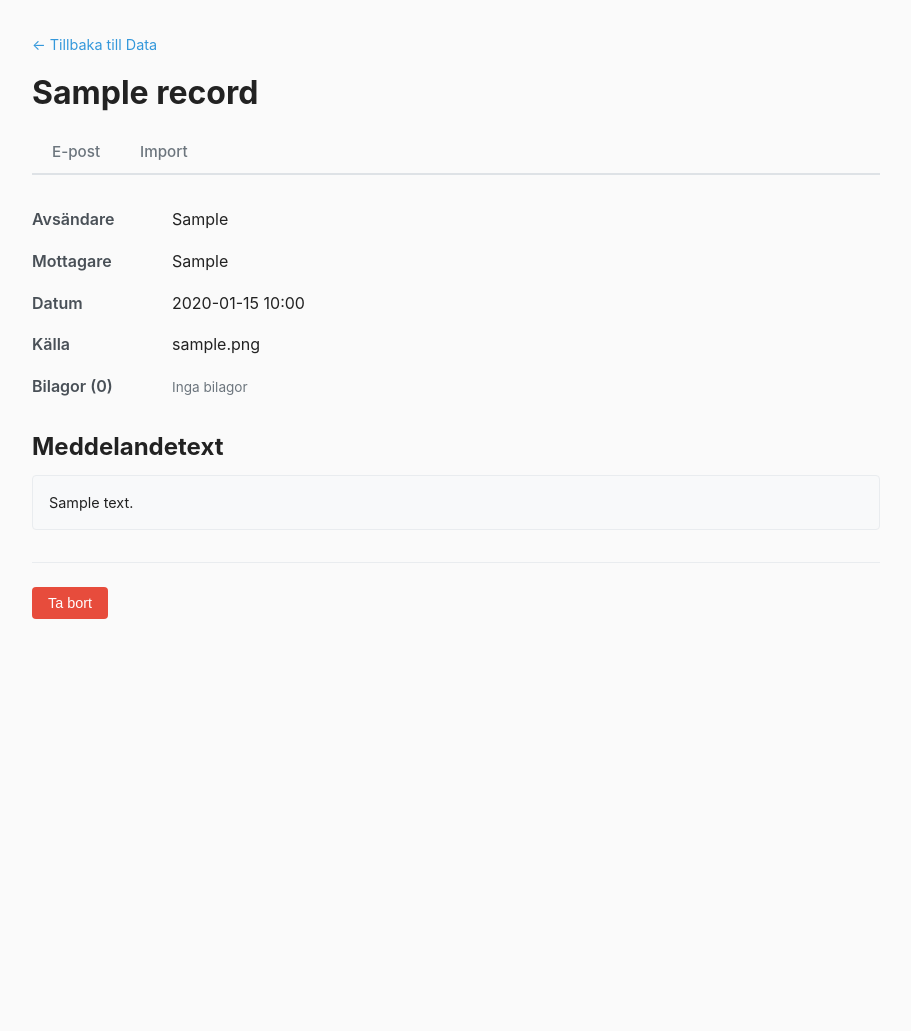
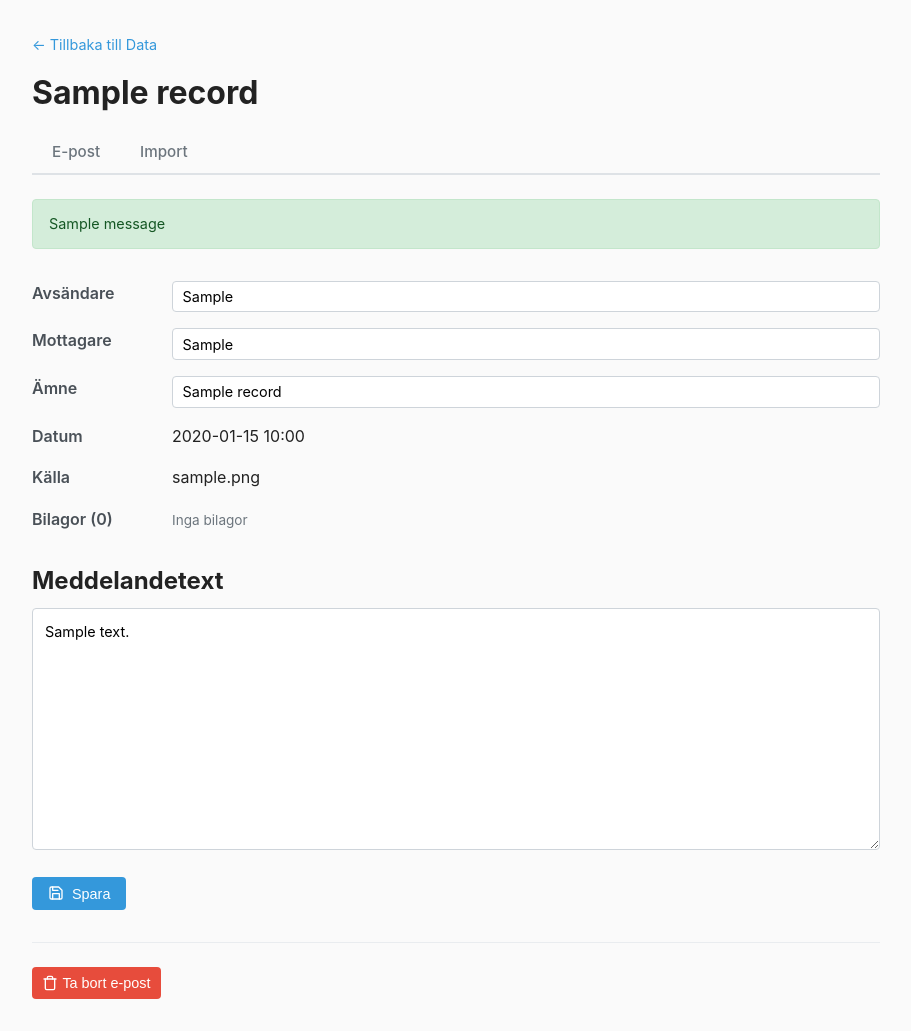
Before and after one commit to manoskltu/mvr_ai, a Flask app: page /data/record/1 in a window 1280 px wide. Shown: the part 54-1085 px from the top of the page, without its empty margins (184-1095 px from the left). Before the commit the page ends 673 px from the top, so only its background shows below. Run offline with Flask 3, Linux system fonts and the light colour scheme; tables that the repository leaves empty hold one stand-in row (values such as "Sample post"); one stand-in notice (Sample message) is shown.

Commit message:
added functionality for data / import email

```diff
--- a/routes/data_routes.py
+++ b/routes/data_routes.py
@@ -163,6 +163,61 @@ def delete_record(record_id):
     data_store.delete_record(record_id)
     flash("Posten har tagits bort.", "success")
     return redirect(url_for("data.data_index"))
+
+
+@data_bp.route("/record/<record_id>/update", methods=["POST"])
+def update_record(record_id):
+    """Update an email record's editable fields and delete marked attachments."""
+    from db_models import EmailRecordModel
+
+    orm_record = db.session.get(EmailRecordModel, record_id)
+    if orm_record is None:
+        abort(404)
+
+    # Update text fields
+    orm_record.sender = request.form.get("sender", "").strip()
+    orm_record.recipient = request.form.get("recipient", "").strip()
+    orm_record.subject = request.form.get("subject", "").strip()
+    orm_record.body_text = request.form.get("body_text", "")
+
+    # Delete marked attachments
+    delete_ids = request.form.getlist("delete_attachments")
+    for att_id_str in delete_ids:
+        try:
+            att_id = int(att_id_str)
+        except (ValueError, TypeError):
+            continue
+        att = db.session.get(AttachmentModel, att_id)
+        if att and att.email_record_id == record_id:
+            # Delete file from disk
+            if att.file_path:
+                full_path = get_attachment_full_path(att.file_path, current_app.instance_path)
+                if os.path.isfile(full_path):
+                    os.remove(full_path)
+            db.session.delete(att)
+
+    db.session.commit()
+
+    flash("Ändringarna har sparats.", "success")
+    return redirect(url_for("data.record_detail", record_id=record_id))
+
+
+@data_bp.route("/record/<record_id>/attachment/<int:attachment_id>/delete", methods=["POST"])
+def delete_attachment(record_id, attachment_id):
+    """Delete a single attachment from a record."""
+    att = db.session.get(AttachmentModel, attachment_id)
+    if att is None or att.email_record_id != record_id:
+        abort(404)
+
+    # Delete file from disk
+    if att.file_path:
+        full_path = get_attachment_full_path(att.file_path, current_app.instance_path)
+        if os.path.isfile(full_path):
+            os.remove(full_path)
+
+    db.session.delete(att)
+    db.session.commit()
+    return jsonify({"success": True})
 
 
 @data_bp.route("/manual")
--- a/static/css/style.css
+++ b/static/css/style.css
@@ -584,3 +584,77 @@ ol, ul {
     border-radius: 4px;
     background: #f0f0f0;
 }
+
+/* Detail page editable inputs */
+.detail-input {
+    width: 100%;
+    padding: 0.4rem 0.6rem;
+    border: 1px solid #ced4da;
+    border-radius: 4px;
+    font-size: 0.9rem;
+    font-family: inherit;
+}
+
+.detail-input:focus {
+    outline: none;
+    border-color: #3498db;
+    box-shadow: 0 0 0 2px rgba(52, 152, 219, 0.15);
+}
+
+.body-text-edit {
+    width: 100%;
+    padding: 0.75rem;
+    border: 1px solid #ced4da;
+    border-radius: 4px;
+    font-size: 0.9rem;
+    font-family: inherit;
+    line-height: 1.5;
+    resize: vertical;
+}
+
+.body-text-edit:focus {
+    outline: none;
+    border-color: #3498db;
+    box-shadow: 0 0 0 2px rgba(52, 152, 219, 0.15);
+}
+
+.detail-actions {
+    margin-top: 1.25rem;
+    display: flex;
+    gap: 0.75rem;
+}
+
+/* Attachment item with delete button */
+.attachment-item {
+    display: flex;
+    align-items: center;
+    gap: 0.5rem;
+    padding: 0.3rem 0;
+}
+
+/* Ghost danger button (transparent background) */
+.btn-danger-ghost {
+    background: transparent;
+    color: #e74c3c;
+    border: none;
+    padding: 0.25rem;
+    border-radius: 3px;
+}
+
+.btn-danger-ghost:hover {
+    background: #fdecea;
+}
+
+.btn-icon-sm {
+    padding: 0.25rem;
+}
+
+/* Marked for deletion state */
+.attachment-item.marked-for-deletion {
+    opacity: 0.4;
+    text-decoration: line-through;
+}
+
+.attachment-item.marked-for-deletion .btn-danger-ghost {
+    color: #27ae60;
+}
--- a/templates/data_detail.html
+++ b/templates/data_detail.html
@@ -14,15 +14,31 @@
         <a href="{{ url_for('data.import_index') }}" class="sub-nav-link {{ 'active' if active_tab == 'import' }}">Import</a>
     </nav>
 
-    <div class="record-detail">
+    <form action="{{ url_for('data.update_record', record_id=record.id) }}" method="post" class="record-detail">
+
+        <!-- Flash messages -->
+        {% with messages = get_flashed_messages(with_categories=true) %}
+        {% if messages %}
+        <div class="flash-messages">
+            {% for category, message in messages %}
+            <div class="alert alert-{{ category }}">{{ message }}</div>
+            {% endfor %}
+        </div>
+        {% endif %}
+        {% endwith %}
+
         <table class="detail-table">
             <tr>
                 <th>Avsändare</th>
-                <td>{{ record.sender }}</td>
+                <td><input type="text" name="sender" value="{{ record.sender }}" class="detail-input"></td>
             </tr>
             <tr>
                 <th>Mottagare</th>
-                <td>{{ record.recipient }}</td>
+                <td><input type="text" name="recipient" value="{{ record.recipient }}" class="detail-input"></td>
+            </tr>
+            <tr>
+                <th>Ämne</th>
+                <td><input type="text" name="subject" value="{{ record.subject }}" class="detail-input"></td>
             </tr>
             <tr>
                 <th>Datum</th>
@@ -36,9 +52,9 @@
                 <th>Bilagor ({{ record.attachments | length }})</th>
                 <td>
                     {% if record.attachments %}
-                    <ul class="attachment-list">
+                    <ul class="attachment-list" id="attachment-list">
                         {% for att in record.attachments %}
-                        <li>
+                        <li class="attachment-item" id="att-{{ att.id }}">
                             {% if att.file_path and att.id %}
                             <a href="{{ url_for('data.download_attachment', record_id=record.id, attachment_id=att.id) }}">{{ att.filename }}</a>
                             {% else %}
@@ -47,6 +63,14 @@
                             <span class="text-muted">({{ att.content_type }})</span>
                             {% if att.filename.lower().endswith('.pdf') and att.id %}
                             <a href="{{ url_for('data.plan_editor', attachment_id=att.id) }}" class="btn btn-secondary btn-sm">Plan</a>
+                            {% endif %}
+                            {% if att.id %}
+                            <button type="button" class="btn btn-icon btn-icon-sm btn-danger-ghost" title="Markera för borttagning"
+                                onclick="markAttachmentForDeletion({{ att.id }})">
+                                <svg width="14" height="14" viewBox="0 0 24 24" fill="none" stroke="currentColor" stroke-width="2" stroke-linecap="round" stroke-linejoin="round">
+                                    <path d="M3 6h18"/><path d="M19 6v14c0 1-1 2-2 2H7c-1 0-2-1-2-2V6"/><path d="M8 6V4c0-1 1-2 2-2h4c1 0 2 1 2 2v2"/>
+                                </svg>
+                            </button>
                             {% endif %}
                         </li>
                         {% endfor %}
@@ -59,11 +83,53 @@
         </table>
 
         <h2>Meddelandetext</h2>
-        <pre class="body-text">{{ record.body_text or '(tomt meddelande)' }}</pre>
+        <textarea name="body_text" class="body-text-edit" rows="10">{{ record.body_text or '' }}</textarea>
 
-        <form action="{{ url_for('data.delete_record', record_id=record.id) }}" method="post" class="delete-form">
-            <button type="submit" class="btn btn-danger" onclick="return confirm('Är du säker på att du vill ta bort denna post?')">Ta bort</button>
-        </form>
-    </div>
+        <!-- Hidden container for attachment IDs marked for deletion -->
+        <div id="delete-attachments-container"></div>
+
+        <!-- Action buttons -->
+        <div class="detail-actions">
+            <button type="submit" class="btn btn-primary" title="Spara alla ändringar">
+                <svg width="16" height="16" viewBox="0 0 24 24" fill="none" stroke="currentColor" stroke-width="2" stroke-linecap="round" stroke-linejoin="round" style="vertical-align: -2px; margin-right: 4px;">
+                    <path d="M19 21H5a2 2 0 0 1-2-2V5a2 2 0 0 1 2-2h11l5 5v11a2 2 0 0 1-2 2z"/><polyline points="17 21 17 13 7 13 7 21"/><polyline points="7 3 7 8 15 8"/>
+                </svg>
+                Spara
+            </button>
+        </div>
+    </form>
+
+    <form action="{{ url_for('data.delete_record', record_id=record.id) }}" method="post" class="delete-form">
+        <button type="submit" class="btn btn-icon btn-danger" onclick="return confirm('Är du säker på att du vill ta bort hela detta e-postmeddelande?')" title="Ta bort e-post">
+            <svg width="16" height="16" viewBox="0 0 24 24" fill="none" stroke="currentColor" stroke-width="2" stroke-linecap="round" stroke-linejoin="round" style="vertical-align: -2px; margin-right: 4px;">
+                <path d="M3 6h18"/><path d="M19 6v14c0 1-1 2-2 2H7c-1 0-2-1-2-2V6"/><path d="M8 6V4c0-1 1-2 2-2h4c1 0 2 1 2 2v2"/>
+            </svg>
+            Ta bort e-post
+        </button>
+    </form>
 </div>
+
+<script>
+function markAttachmentForDeletion(attachmentId) {
+    const item = document.getElementById('att-' + attachmentId);
+    if (!item) return;
+
+    // Toggle marked state
+    if (item.classList.contains('marked-for-deletion')) {
+        // Unmark
+        item.classList.remove('marked-for-deletion');
+        const hidden = document.querySelector(`input[name="delete_attachments"][value="${attachmentId}"]`);
+        if (hidden) hidden.remove();
+    } else {
+        // Mark for deletion
+        item.classList.add('marked-for-deletion');
+        const container = document.getElementById('delete-attachments-container');
+        const input = document.createElement('input');
+        input.type = 'hidden';
+        input.name = 'delete_attachments';
+        input.value = attachmentId;
+        container.appendChild(input);
+    }
+}
+</script>
 {% endblock %}
```
